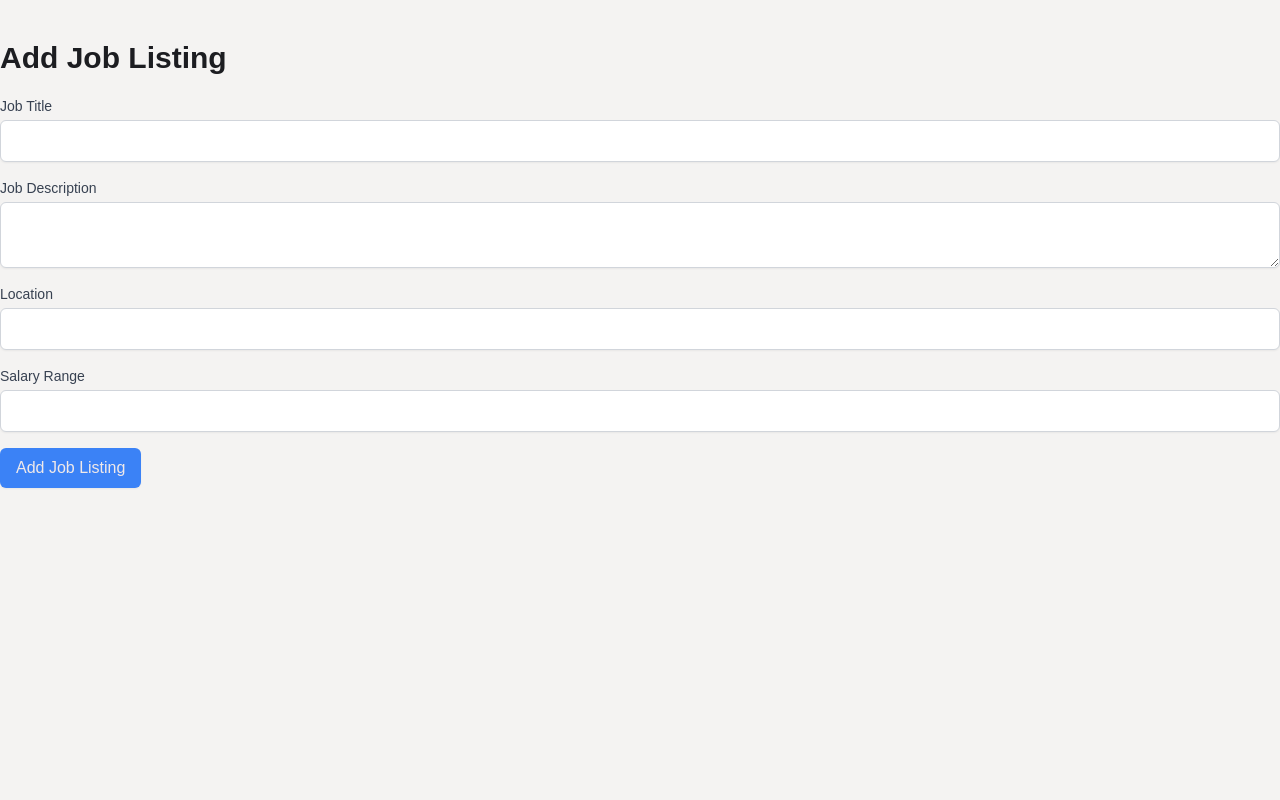
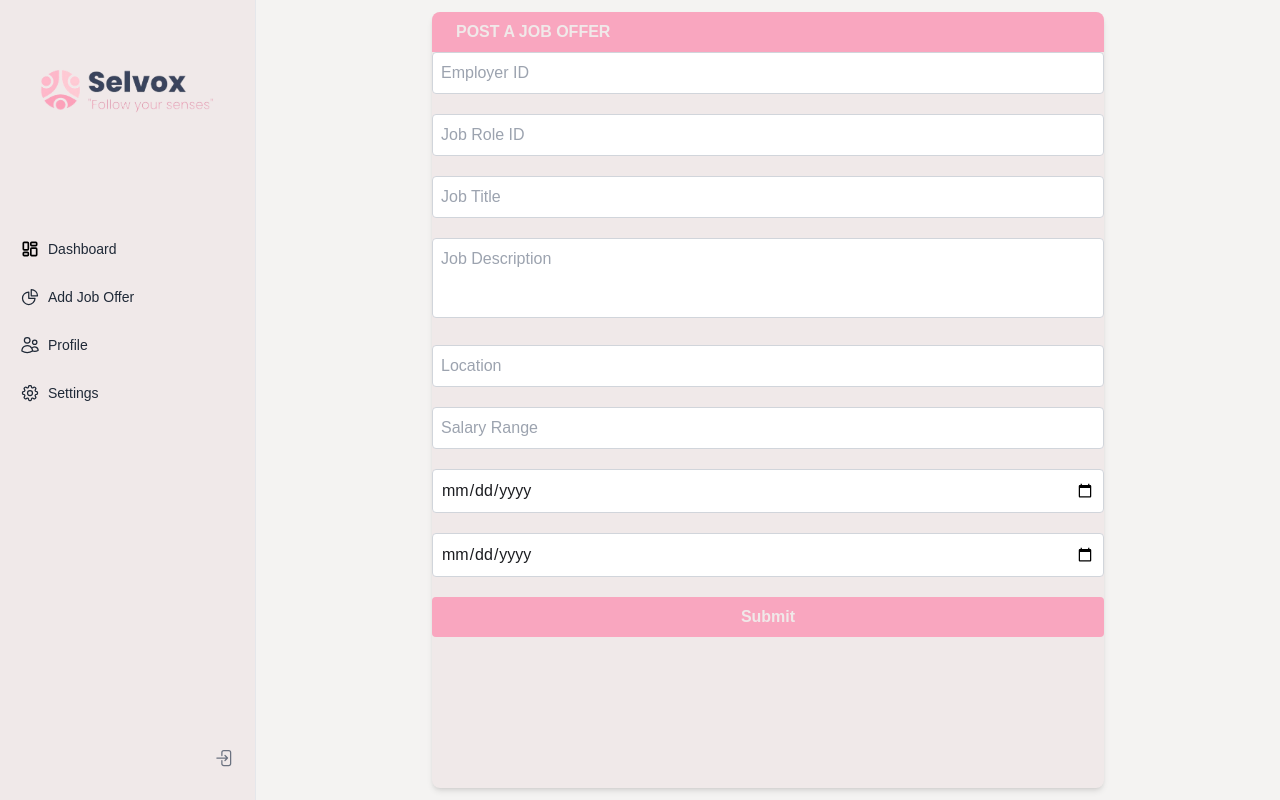
Before and after one commit to KKDinev20/Selvox-Frontend, a Next.js app in the folder selvox/: page /employer/addJob in a window 1280 px wide. Built offline with nearby package versions, Linux system fonts and the light colour scheme; no server answers; sample sign-in values are in the browser's storage.

Commit message:
Add Job Offer Section

```diff
--- a/selvox/pages/employer/addJob.tsx
+++ b/selvox/pages/employer/addJob.tsx
@@ -1,103 +1,127 @@
-import { useState } from 'react';
-import { useRouter } from 'next/router';
+import React, { useState } from "react";
+import Sidebar from "./sidebar";
 
-export default function AddJob() {
-    const router = useRouter();
-    const [form, setForm] = useState({
-        jobTitle: '',
-        jobDescription: '',
-        location: '',
-        salaryRange: '',
+const PostJobOffer = () => {
+  const [jobOffer, setJobOffer] = useState({
+    employerId: "",
+    jobRoleId: "",
+    jobTitle: "",
+    jobDescription: "",
+    location: "",
+    salaryRange: "",
+    postedDate: "",
+    expirationDate: "",
   });
 
   const handleChange = (e) => {
-        const { name, value } = e.target;
-        setForm({
-            ...form,
-            [name]: value,
+    setJobOffer({ ...jobOffer, [e.target.name]: e.target.value });
+  };
+
+  const handleSubmit = (e) => {
+    e.preventDefault();
+    fetch("/api/joboffers", {
+      method: "POST",
+      headers: { "Content-Type": "application/json" },
+      body: JSON.stringify(jobOffer),
+    })
+      .then((response) => response.json())
+      .then((data) => {
+        // Handle success or error
+        console.log(data);
       });
   };
 
-    const handleSubmit = async (e) => {
-        e.preventDefault();
-        try {
-            const res = await fetch('https://localhost:7095/api/JobListing', {
-                method: 'POST',
-                headers: {
-                    'Content-Type': 'application/json',
-                },
-                body: JSON.stringify(form),
-            });
-
-            if (res.ok) {
-                const data = await res.json();
-                console.log(data); // Debugging: check response from backend
-                router.push('/employer/jobListings'); // Redirect to job listings page after successful addition
-            } else {
-                const errorData = await res.json();
-                throw new Error(errorData.message || 'Failed to add job listing');
-            }
-        } catch (error) {
-            console.error('Add job error:', error);
-            alert('Failed to add job listing. Please try again.'); // Basic error handling
-        }
-    };
-
   return (
-        <div className="container mx-auto mt-10">
-            <h1 className="text-3xl font-bold mb-5">Add Job Listing</h1>
-            <form onSubmit={handleSubmit}>
-                <div className="mb-4">
-                    <label htmlFor="jobTitle" className="block text-sm font-medium text-gray-700">Job Title</label>
+    <>
+    <div className="flex">
+    <Sidebar/>
+    <div className="max-w-md mx-auto bg-white rounded-lg shadow-md overflow-hidden md:max-w-2xl m-3">
+      <h2 className="bg-navbar text-white py-2 px-6 font-bold uppercase">
+        Post a Job Offer
+      </h2>
+      <form onSubmit={handleSubmit} className="space-y-5">
         <input
           type="text"
-                        id="jobTitle"
-                        name="jobTitle"
-                        value={form.jobTitle}
+          name="employerId"
+          placeholder="Employer ID"
+          value={jobOffer.employerId}
           onChange={handleChange}
-                        className="mt-1 block w-full py-2 px-3 border border-gray-300 rounded-md shadow-sm"
           required
+          className="w-full p-2 border border-gray-300 rounded focus:outline-none focus:border-blue-500"
         />
-                </div>
-                <div className="mb-4">
-                    <label htmlFor="jobDescription" className="block text-sm font-medium text-gray-700">Job Description</label>
-                    <textarea
-                        id="jobDescription"
-                        name="jobDescription"
-                        value={form.jobDescription}
-                        onChange={handleChange}
-                        className="mt-1 block w-full py-2 px-3 border border-gray-300 rounded-md shadow-sm"
-                        required
-                    ></textarea>
-                </div>
-                <div className="mb-4">
-                    <label htmlFor="location" className="block text-sm font-medium text-gray-700">Location</label>
         <input
           type="text"
-                        id="location"
-                        name="location"
-                        value={form.location}
+          name="jobRoleId"
+          placeholder="Job Role ID"
+          value={jobOffer.jobRoleId}
           onChange={handleChange}
-                        className="mt-1 block w-full py-2 px-3 border border-gray-300 rounded-md shadow-sm"
           required
+          className="w-full p-2 border border-gray-300 rounded focus:outline-none focus:border-blue-500"
         />
-                </div>
-                <div className="mb-4">
-                    <label htmlFor="salaryRange" className="block text-sm font-medium text-gray-700">Salary Range</label>
         <input
           type="text"
-                        id="salaryRange"
+          name="jobTitle"
+          placeholder="Job Title"
+          value={jobOffer.jobTitle}
+          onChange={handleChange}
+          required
+          className="w-full p-2 border border-gray-300 rounded focus:outline-none focus:border-blue-500"
+        />
+        <textarea
+          name="jobDescription"
+          placeholder="Job Description"
+          value={jobOffer.jobDescription}
+          onChange={handleChange}
+          required
+          className="w-full p-2 border border-gray-300 rounded focus:outline-none focus:border-blue-500 h-20 resize-none overflow-auto"
+        ></textarea>
+        <input
+          type="text"
+          name="location"
+          placeholder="Location"
+          value={jobOffer.location}
+          onChange={handleChange}
+          required
+          className="w-full p-2 border border-gray-300 rounded focus:outline-none focus:border-blue-500"
+        />
+        <input
+          type="number"
           name="salaryRange"
-                        value={form.salaryRange}
+          placeholder="Salary Range"
+          value={jobOffer.salaryRange}
           onChange={handleChange}
-                        className="mt-1 block w-full py-2 px-3 border border-gray-300 rounded-md shadow-sm"
           required
+          className="w-full p-2 border border-gray-300 rounded focus:outline-none focus:border-blue-500"
         />
-                </div>
-                <button type="submit" className="bg-blue-500 text-white px-4 py-2 rounded-md shadow-sm">
-                    Add Job Listing
+        <input
+          type="date"
+          name="postedDate"
+          placeholder="Posted Date"
+          value={jobOffer.postedDate}
+          onChange={handleChange}
+          required
+          className="w-full p-2 border border-gray-300 rounded focus:outline-none focus:border-blue-500"
+        />
+        <input
+          type="date"
+          name="expirationDate"
+          placeholder="Expiration Date"
+          value={jobOffer.expirationDate}
+          onChange={handleChange}
+          required
+          className="w-full p-2 border border-gray-300 rounded focus:outline-none focus:border-blue-500"
+        />
+        <button
+          type="submit"
+          className="w-full py-2 bg-navbar text-white font-bold rounded"
+        >
+          Submit
         </button>
       </form>
     </div>
+    </div>
+    </>
   );
-}
+};
+
+export default PostJobOffer;
--- a/selvox/pages/employer/dashboard.tsx
+++ b/selvox/pages/employer/dashboard.tsx
@@ -1,4 +1,4 @@
-import Sidebar from './Sidebar';
+import Sidebar from './sidebar';
 
 const EmployerLayout = ({ children }) => {
   return (
--- a/selvox/pages/employer/sidebar.tsx
+++ b/selvox/pages/employer/sidebar.tsx
@@ -1,22 +1,169 @@
-import { useRouter } from 'next/router';
+import { useState, useEffect } from "react";
+import { useRouter } from "next/router";
 
-const Sidebar = () => {
+export default function Sidebar() {
   const router = useRouter();
+  const [form, setForm] = useState({
+    firstName: "",
+    lastName: "",
+  });
 
-  const handleNavigation = (path) => {
-    router.push(path);
-  };
+  useEffect(() => {
+    const fetchUserData = async () => {
+      const userId = localStorage.getItem("userId");
+      if (!userId) {
+        alert("No user ID found. Please log in.");
+        router.push("/general/auth/login");
+        return;
+      }
+
+      const res = await fetch(`https://localhost:7095/api/User/${userId}`);
+      if (res.ok) {
+        const userData = await res.json();
+        setForm({
+          firstName: userData.firstName,
+          lastName: userData.lastName,
+        });
+      } else {
+        const errorData = await res.json();
+        console.error("Failed to fetch user data:", errorData.message);
+        alert("Failed to fetch user data. Please try again.");
+      }
+    };
+
+    fetchUserData();
+  }, []);
 
   return (
-    <div className="h-screen w-1/4 bg-gray-800 text-white">
-      <ul className="space-y-4 p-4">
-        <li className="cursor-pointer" onClick={() => handleNavigation('/updateUser')}>Update Profile</li>
-        <li className="cursor-pointer" onClick={() => handleNavigation('/employer/post-job')}>Post Job Positions</li>
-        <li className="cursor-pointer" onClick={() => handleNavigation('/employer/view-applications')}>View Job Applications</li>
-        <li className="cursor-pointer" onClick={() => handleNavigation('/employer/dashboard')}>Dashboard</li>
-      </ul>
-    </div>
+    <>
+      <aside className="flex flex-col sticky top-0 w-64 h-screen px-5 py-8 overflow-y-auto bg-white border-r rtl:border-r-0 rtl:border-l ">
+        <a href="/employer/dashboard">
+          <img className="w-auto h-auto" src="/SelvoxLogo.png" alt="" />
+        </a>
+
+        <div className="flex flex-col justify-between flex-1 mt-6 pt-16">
+          <nav className="flex-1 -mx-3 space-y-3 ">
+            <a
+              className="flex items-center px-3 py-2 text-gray-800 transition-colors duration-300 transform rounded-lg  hover:bg-gray-100 dark:hover:bg-gray-800 dark:hover:text-gray-200 hover:text-gray-700"
+              href="/employer/dashboard"
+            >
+              <img src="/dashboard.svg" className="h-5 w-5" />
+
+              <span className="mx-2 text-sm font-medium">Dashboard</span>
+            </a>
+
+            <a
+              className="flex items-center px-3 py-2 text-gray-800 transition-colors duration-300 transform rounded-lg  hover:bg-gray-100 dark:hover:bg-gray-800 dark:hover:text-gray-200 hover:text-gray-700"
+              href="/employer/addJob"
+            >
+              <svg
+                xmlns="http://www.w3.org/2000/svg"
+                fill="none"
+                viewBox="0 0 24 24"
+                stroke-width="1.5"
+                stroke="currentColor"
+                className="w-5 h-5"
+              >
+                <path
+                  stroke-linecap="round"
+                  stroke-linejoin="round"
+                  d="M10.5 6a7.5 7.5 0 107.5 7.5h-7.5V6z"
+                />
+                <path
+                  stroke-linecap="round"
+                  stroke-linejoin="round"
+                  d="M13.5 10.5H21A7.5 7.5 0 0013.5 3v7.5z"
+                />
+              </svg>
+
+              <span className="mx-2 text-sm font-medium">Add Job Offer</span>
+            </a>
+
+
+            <a
+              href="/jobseeker/userProfile"
+              className="flex items-center px-3 py-2 text-gray-800 transition-colors duration-300 transform rounded-lg  hover:bg-gray-100 dark:hover:bg-gray-800 dark:hover:text-gray-200 hover:text-gray-700"
+            >
+              <svg
+                xmlns="http://www.w3.org/2000/svg"
+                fill="none"
+                viewBox="0 0 24 24"
+                stroke-width="1.5"
+                stroke="currentColor"
+                className="w-5 h-5"
+              >
+                <path
+                  stroke-linecap="round"
+                  stroke-linejoin="round"
+                  d="M15 19.128a9.38 9.38 0 002.625.372 9.337 9.337 0 004.121-.952 4.125 4.125 0 00-7.533-2.493M15 19.128v-.003c0-1.113-.285-2.16-.786-3.07M15 19.128v.106A12.318 12.318 0 018.624 21c-2.331 0-4.512-.645-6.374-1.766l-.001-.109a6.375 6.375 0 0111.964-3.07M12 6.375a3.375 3.375 0 11-6.75 0 3.375 3.375 0 016.75 0zm8.25 2.25a2.625 2.625 0 11-5.25 0 2.625 2.625 0 015.25 0z"
+                />
+              </svg>
+
+              <span className="mx-2 text-sm font-medium">Profile</span>
+            </a>
+
+            <a
+              className="flex items-center px-3 py-2 text-gray-800 transition-colors duration-300 transform rounded-lg  hover:bg-gray-100 dark:hover:bg-gray-800 dark:hover:text-gray-200 hover:text-gray-700"
+              href="/updateUser/"
+            >
+              <svg
+                xmlns="http://www.w3.org/2000/svg"
+                fill="none"
+                viewBox="0 0 24 24"
+                stroke-width="1.5"
+                stroke="currentColor"
+                className="w-5 h-5"
+              >
+                <path
+                  stroke-linecap="round"
+                  stroke-linejoin="round"
+                  d="M10.343 3.94c.09-.542.56-.94 1.11-.94h1.093c.55 0 1.02.398 1.11.94l.149.894c.07.424.384.764.78.93.398.164.855.142 1.205-.108l.737-.527a1.125 1.125 0 011.45.12l.773.774c.39.389.44 1.002.12 1.45l-.527.737c-.25.35-.272.806-.107 1.204.165.397.505.71.93.78l.893.15c.543.09.94.56.94 1.109v1.094c0 .55-.397 1.02-.94 1.11l-.893.149c-.425.07-.765.383-.93.78-.165.398-.143.854.107 1.204l.527.738c.32.447.269 1.06-.12 1.45l-.774.773a1.125 1.125 0 01-1.449.12l-.738-.527c-.35-.25-.806-.272-1.203-.107-.397.165-.71.505-.781.929l-.149.894c-.09.542-.56.94-1.11.94h-1.094c-.55 0-1.019-.398-1.11-.94l-.148-.894c-.071-.424-.384-.764-.781-.93-.398-.164-.854-.142-1.204.108l-.738.527c-.447.32-1.06.269-1.45-.12l-.773-.774a1.125 1.125 0 01-.12-1.45l.527-.737c.25-.35.273-.806.108-1.204-.165-.397-.505-.71-.93-.78l-.894-.15c-.542-.09-.94-.56-.94-1.109v-1.094c0-.55.398-1.02.94-1.11l.894-.149c.424-.07.765-.383.93-.78.165-.398.143-.854-.107-1.204l-.527-.738a1.125 1.125 0 01.12-1.45l.773-.773a1.125 1.125 0 011.45-.12l.737.527c.35.25.807.272 1.204.107.397-.165.71-.505.78-.929l.15-.894z"
+                />
+                <path
+                  stroke-linecap="round"
+                  stroke-linejoin="round"
+                  d="M15 12a3 3 0 11-6 0 3 3 0 016 0z"
+                />
+              </svg>
+
+              <span className="mx-2 text-sm font-medium">Settings</span>
+            </a>
+          </nav>
+
+          <div className="mt-6">
+            <div className="flex items-center justify-between mt-6">
+              <a href="#" className="flex items-center gap-x-2">
+                <span
+                  className="text-sm font-medium text-gray-700"
+                  value={form.firstName}
+                >
+                  {form.firstName} {form.lastName}
+                </span>
+              </a>
+
+              <a
+                href="/"
+                className="text-gray-500 transition-colors duration-200 rotate-180 rtl:rotate-0 hover:text-blue-500 dark:hover:text-blue-400"
+              >
+                <svg
+                  xmlns="http://www.w3.org/2000/svg"
+                  fill="none"
+                  viewBox="0 0 24 24"
+                  stroke-width="1.5"
+                  stroke="currentColor"
+                  className="w-5 h-5"
+                >
+                  <path
+                    stroke-linecap="round"
+                    stroke-linejoin="round"
+                    d="M15.75 9V5.25A2.25 2.25 0 0013.5 3h-6a2.25 2.25 0 00-2.25 2.25v13.5A2.25 2.25 0 007.5 21h6a2.25 2.25 0 002.25-2.25V15M12 9l-3 3m0 0l3 3m-3-3h12.75"
+                  />
+                </svg>
+              </a>
+            </div>
+          </div>
+        </div>
+      </aside>
+    </>
   );
-};
-
-export default Sidebar;
+}
```
Also changed, not shown: selvox/pages/admin/sidebar.tsx (+0 -8 lines). Lines whose indentation alone changed are shown as unchanged.
